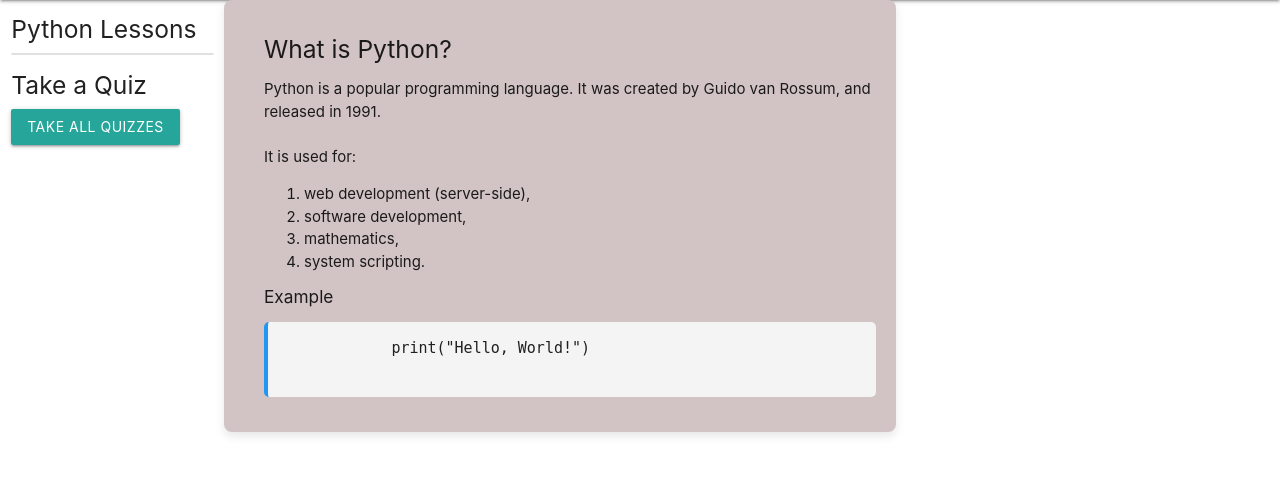
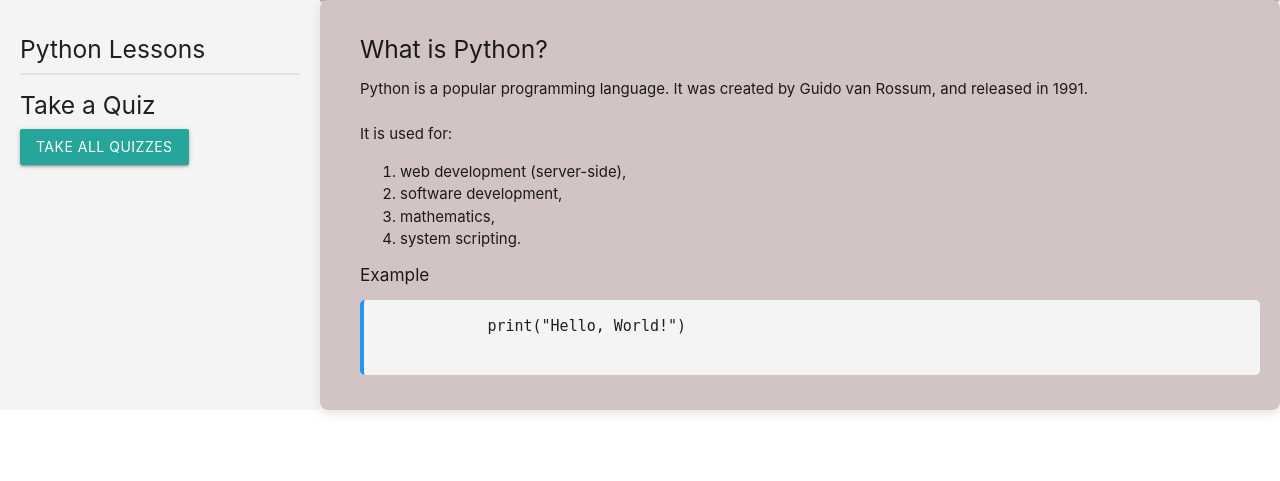
Before and after one commit to SruthyMundakkal/PythonLearningApp, a Django app: page / in a window 1280 px wide. Shown: the part 64-545 px from the top of the page. Run offline with Django 5.2, Linux system fonts and the light colour scheme; data that the repository does not hold is empty.

Commit message:
add padding

```diff
--- a/courses/static/courses/css/global.css
+++ b/courses/static/courses/css/global.css
@@ -6,6 +6,15 @@ nav .nav-head {
     padding-left: 0;
     padding-bottom: 30px;
   }
+
+  .custom-container {
+    padding-left: 0;
+    padding-right: 10;
+    margin: 0;
+    max-width: 1280px;
+    width: 100%;
+  }
+
 
   .hamburger {
     display: none;
--- a/courses/templates/courses/base.html
+++ b/courses/templates/courses/base.html
@@ -44,7 +44,7 @@
   </div>
 
   <!-- Page Content -->
-  <div class="container">
+  <div class="custom-container">
     {% block content %}
     {% endblock %}
   </div>
--- a/courses/templates/courses/home.html
+++ b/courses/templates/courses/home.html
@@ -3,10 +3,11 @@
 {% block title %}Home - Python Learning App{% endblock %}
 
 {% block content %}
-<div class="row" style="display: flex;">
+<div class="row" style="display: flex; flex-wrap: wrap;">
 
     <!-- Left Column: Lessons and Quiz (25% width) -->
-    <div class="col s12 m3" style="flex: 0 0 25%; padding-right: 10px;">
+    <div class="col s12 m3" style="flex: 1 1 25%; padding-right: 10px; background-color: #f4f4f4; overflow-y: auto; padding: 20px; box-sizing: border-box;">
+        <!-- Sidebar Content -->
         <h5>Python Lessons</h5>
         <ul id="lesson-list" class="collection">
             {% for lesson in lessons %}
@@ -29,7 +30,7 @@
     </div>
 
     <!-- Right Column: Lesson Detail (75% width) -->
-    <div class="col s12 m9" id="lesson-detail" style="flex: 0 0 75%; padding-left: 40px;">
+    <div class="col s12 m9" id="lesson-detail" style="flex: 1 1 75%; padding-left: 40px; padding-top: 20px; box-sizing: border-box;">
         <h5>What is Python?</h5>
         <p>
             Python is a popular programming language. It was created by Guido van Rossum, and released in 1991.</br></br>
--- a/courses/templates/courses/quiz.html
+++ b/courses/templates/courses/quiz.html
@@ -1,7 +1,8 @@
 {% extends 'courses/base.html' %}
 
 {% block content %}
-  <h2>All Quiz Questions</h2>
+  <div style="padding: 40px;">
+    <h5>All Quiz Questions</h5>
     <form method="POST">
       {% csrf_token %}
       <ul>
@@ -49,4 +50,5 @@
       </ul>
       <button type="submit" class="btn waves-effect waves-light">Submit Quiz</button>
     </form>
+  </div>
 {% endblock %}
--- a/courses/templates/courses/quiz_result.html
+++ b/courses/templates/courses/quiz_result.html
@@ -1,6 +1,7 @@
 {% extends 'courses/base.html' %}
 
 {% block content %}
+<div style="padding: 40px;">
     <h2 style="font-size: 2em; margin-bottom: 20px; font-weight: bold;">Your Quiz Result</h2>
     <p style="font-size: 1.5em; margin-bottom: 20px; font-weight: bold;">You scored <span style="color: #4CAF50; font-size: 2em;">{{ score }}</span> out of <span style="color: #2196F3;">{{ total }}</span>!</p>
 
@@ -39,7 +40,7 @@
         {% endfor %}
     </div>
     </div>
-
+</div>
 
 
 {% endblock %}
```
Also changed, not shown: courses/static/courses/images/pyhtonlogo.jpg (renamed from courses/static/courses/images/logo.jpg). Lines whose indentation alone changed are shown as unchanged.
